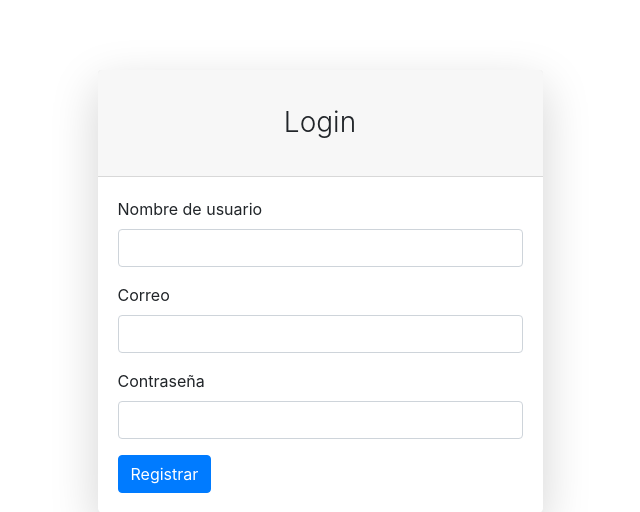
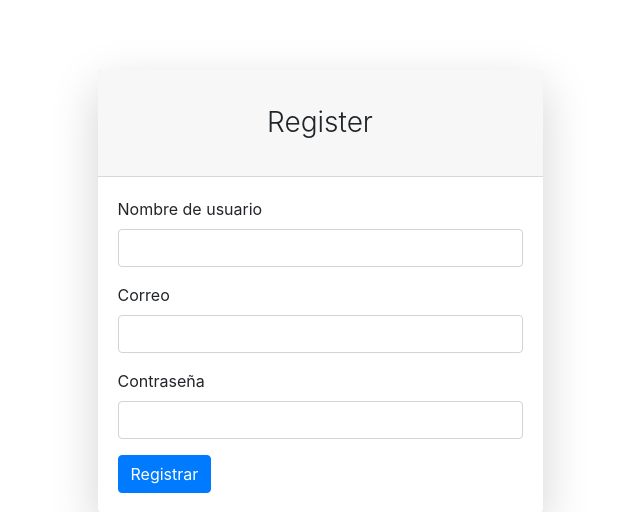
Before and after one commit to YOrHaS/UANE-flashcards, a Flask app: page /auth/register in a window 1280 px wide. Shown: the part 120-632 px from the top of the page, without its empty margins (320-960 px from the left). Run offline with Flask 3, Linux system fonts and the light colour scheme.

Commit message:
Update register.html

```diff
--- a/flashcards/templates/auth/register.html
+++ b/flashcards/templates/auth/register.html
@@ -9,7 +9,7 @@
         <div class="col-lg-5">
             <div class="card shadow-lg border-0 rounded-lg mt-5">
                  <div class="card-header">
-                    <h3 class="text-center font-weight-light my-4">Login</h3>
+                    <h3 class="text-center font-weight-light my-4">Register</h3>
                  </div>
                     <div   class="card-body">
 
```
